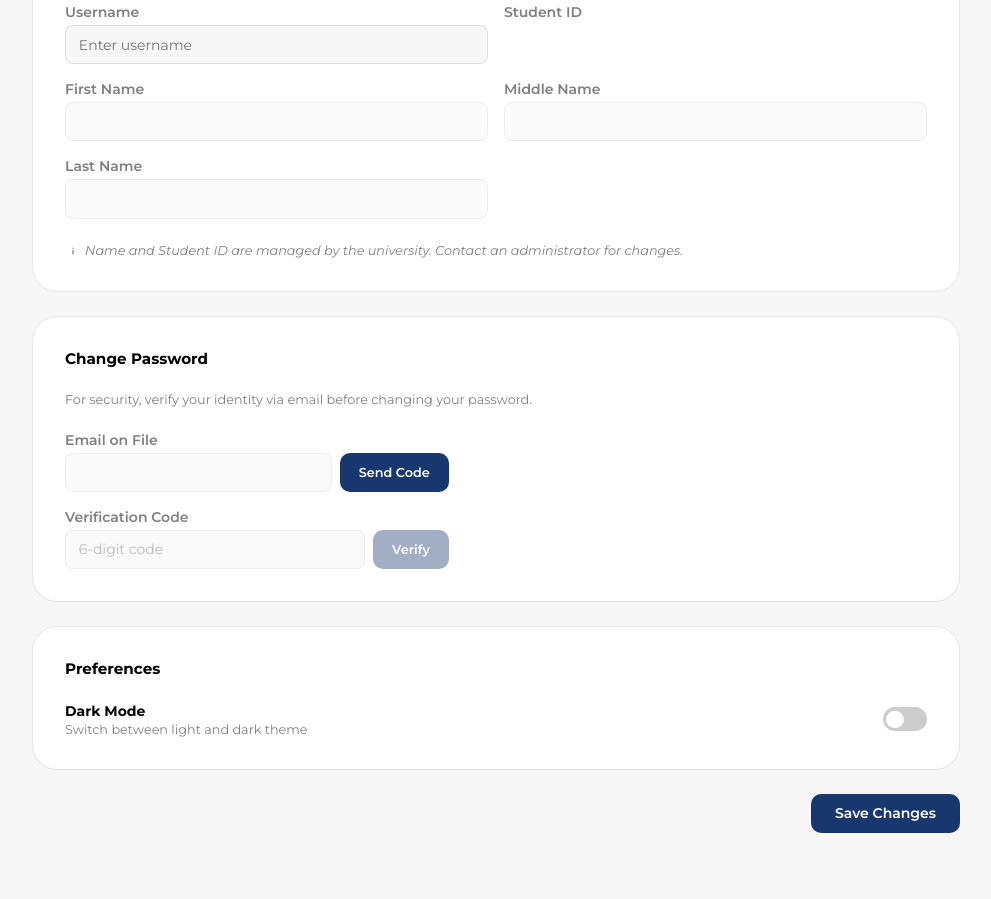
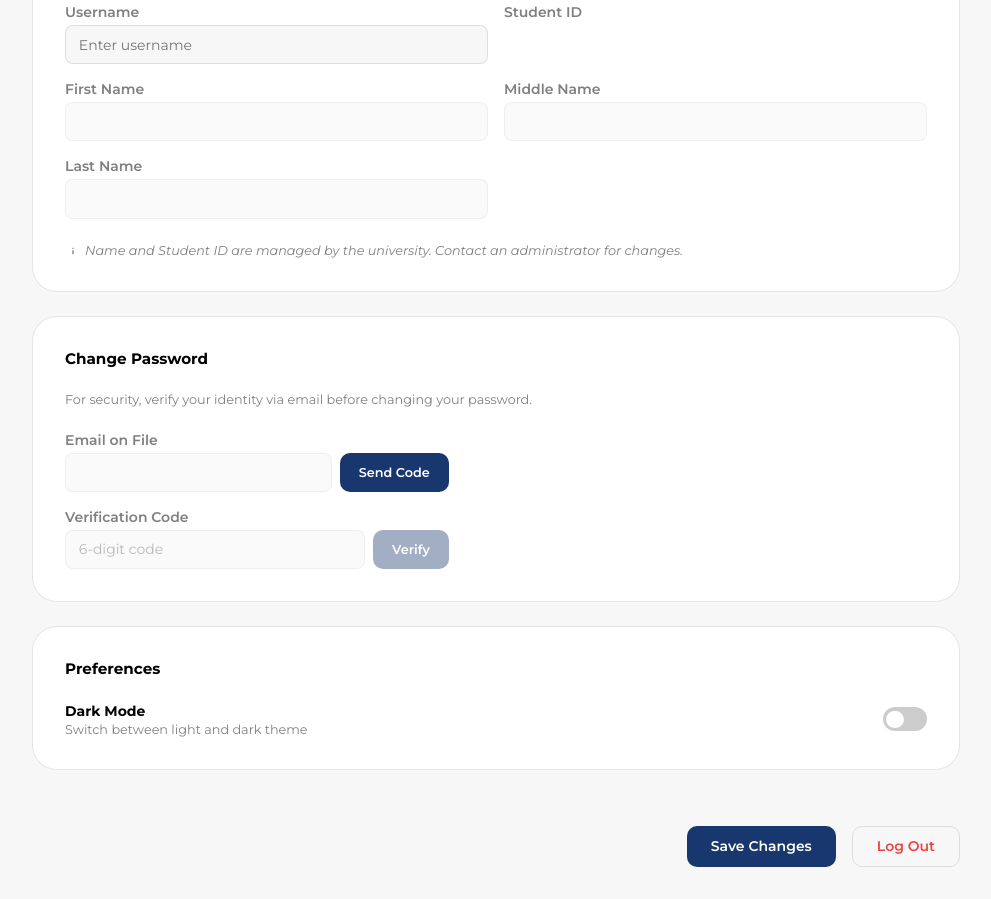
Before and after one commit to julesssssssswrld/iUEP, a website: page account-settings.html in a window 1280 px wide. Shown: the part 350-1249 px from the top of the page, without its empty margins (272-1263 px from the left). Before the commit the page ends 1215 px from the top, so only its background shows below. Drawn offline with Linux system fonts and the light colour scheme.

Commit message:
added logout button in account-settings

```diff
--- a/account-settings.html
+++ b/account-settings.html
@@ -129,9 +129,10 @@
                 </div>
             </section>
 
-            <!-- Save Button -->
-            <div id="settings-actions">
+            <!-- Actions -->
+            <div id="settings-actions" style="display: flex; gap: var(--space-md); margin-top: var(--space-xl);">
                 <button type="button" id="save-settings-btn" class="btn-primary">Save Changes</button>
+                <button type="button" class="btn-secondary btn-danger-text" onclick="logoutUser()">Log Out</button>
             </div>
 
             <!-- Save Confirmation Popover -->
```
